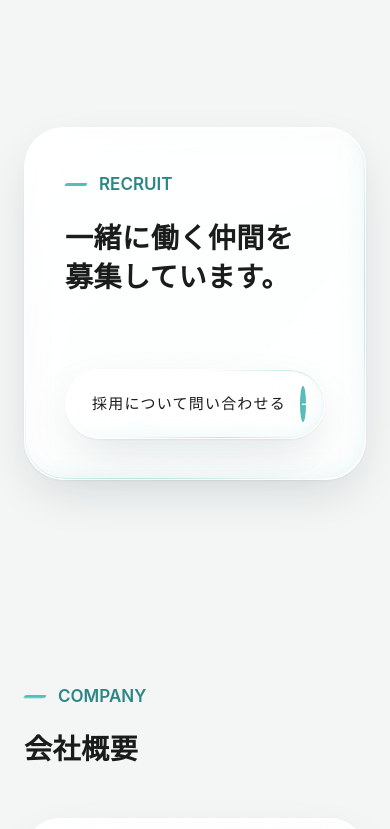
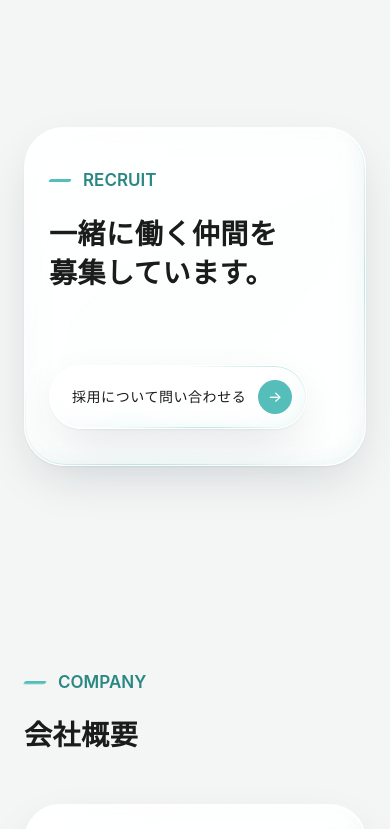
Before and after one commit to bia-career/haruiro-hp, a plain HTML site: page index.html in a window 390 px wide. Shown: the part 5380-6209 px from the top of the page. Drawn offline with Linux system fonts and the light colour scheme.

Commit message:
スマホで採用ボタンの矢印がつぶれるのを修正

```diff
--- a/index.html
+++ b/index.html
@@ -273,7 +273,12 @@ footer .logo .g{background:var(--teal)}
 .biz .chip{width:46px;height:46px;border-radius:16px}.biz .chip .ico{width:26px;height:26px}
 .biz .tag{white-space:nowrap}
 .pill{white-space:nowrap}
-@media(max-width:420px){.pill{padding:16px 18px 16px 26px;font-size:15px}}
+.pill .arrow{flex:none;width:36px;height:36px}
+@media(max-width:480px){
+  .recruit{padding:36px 24px}
+  .pill{padding:14px 14px 14px 22px;gap:12px;font-size:14px;letter-spacing:.04em}
+  .pill .arrow{width:34px;height:34px}
+}
 @media (prefers-reduced-motion:reduce){.pulse,.spin,.flow,.bob,.venn .mid{animation:none}.ico .dr,.in .ico .dr{animation:none;stroke-dashoffset:0}}
 
 @media (prefers-reduced-motion:reduce){
```
